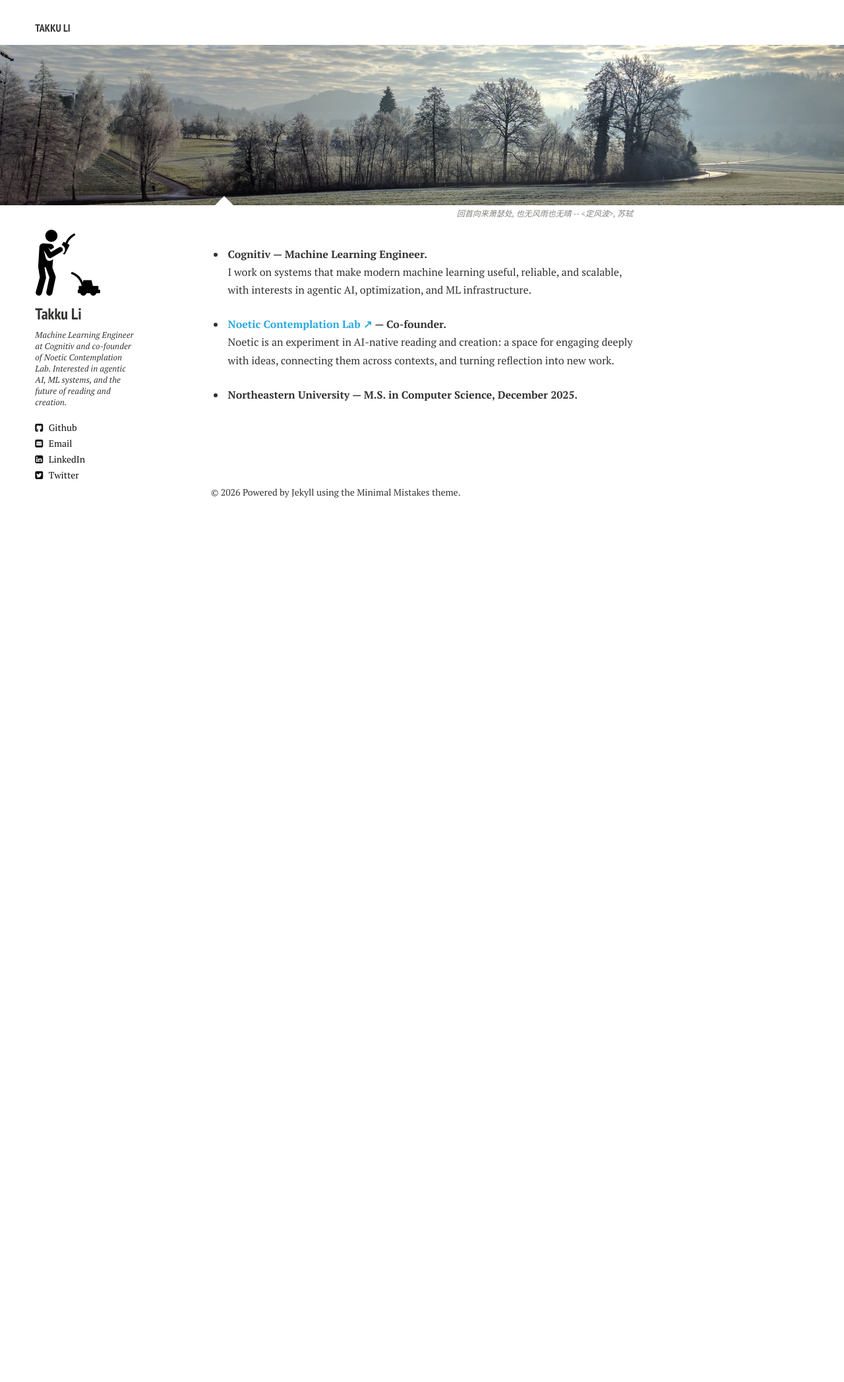
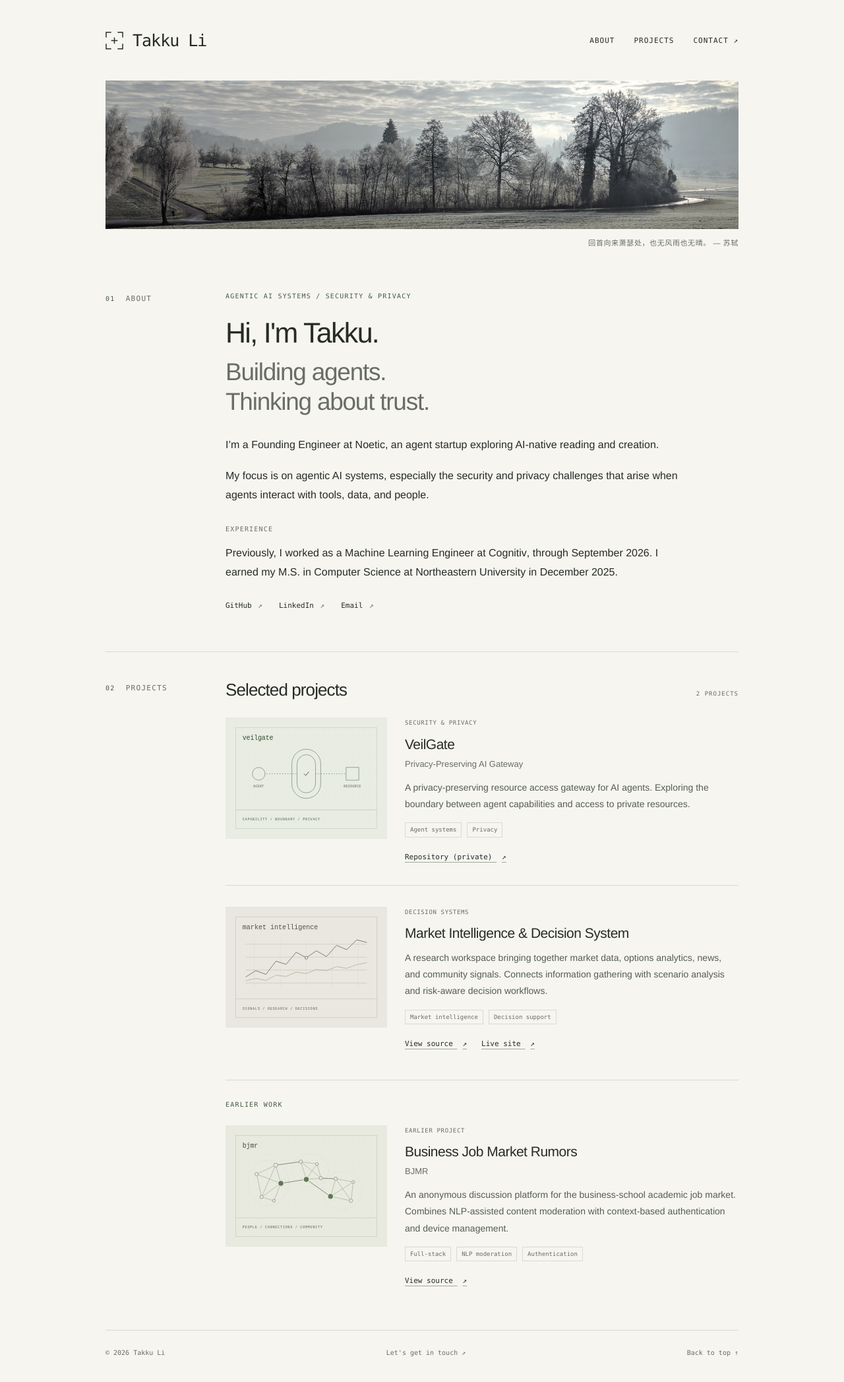
Before and after one commit to takkujunjieli/takkujunjieli.github.io, a Jekyll site: the page built from index.md, in a window 1280 px wide. Shown: the whole page at 66% size. Built offline with Jekyll 4.4.1, drawn with Linux system fonts in a browser that asks for light colours; nearby versions of some CDN libraries; before the commit the page ends 900 px from its top, so only the background shows below that.

Commit message:
Redesign personal homepage around agentic AI systems

```diff
--- a/CNAME
+++ /dev/null
@@ -1 +0,0 @@
-yrf1.github.io
--- a/_config.yml
+++ b/_config.yml
@@ -1,5 +1,5 @@
 title:            Takku Li
-description:      Machine Learning Engineer and co-founder of Noetic Contemplation Lab.
+description:      Building agentic AI systems, with a focus on security and privacy.
 # Your site's domain goes here. Leave localhost server or blank when working locally.
 url:              https://takkujunjieli.github.io
 disqus_shortname: takkujl
@@ -8,12 +8,11 @@ disqus_shortname: takkujl
 owner:
   name:           Takku Li
   avatar:         avatar.svg
-  bio:            Machine Learning Engineer at Cognitiv and co-founder of Noetic Contemplation Lab. Interested in agentic AI, ML systems, and the future of reading and creation.
+  bio:            Founding Engineer at Noetic. Building agentic AI systems, with a focus on security and privacy. Previously a Machine Learning Engineer at Cognitiv, through September 2026.
   # Social networking links are used in author-bio sidebar. Update and remove as you like.
   email: alvinbluy@gmail.com
   linkedin: junjietakkuli
   github: takkujunjieli
-  twitter: alvinli37816599
 # Analytics and webmaster tools stuff goes here
 # google_analytics: UA-52736040-1
 # google_verify:
--- /dev/null
+++ b/_data/projects.yml
@@ -0,0 +1,47 @@
+- title: VeilGate
+  subtitle: Privacy-Preserving AI Gateway
+  category: Security & privacy
+  description: >-
+    A privacy-preserving resource access gateway for AI agents.
+    Exploring the boundary between agent capabilities and access to private resources.
+  url: https://github.com/takkujunjieli/veilgate
+  link_label: Repository (private)
+  image: /images/veilgate-study.svg
+  image_alt: "VeilGate concept: an agent accesses resources through a privacy boundary."
+  archived: false
+  tags:
+    - Agent systems
+    - Privacy
+
+- title: Market Intelligence & Decision System
+  category: Decision systems
+  description: >-
+    A research workspace bringing together market data, options analytics, news,
+    and community signals. Connects information gathering with scenario analysis
+    and risk-aware decision workflows.
+  url: https://github.com/takkujunjieli/noetic-dashboard
+  link_label: View source
+  demo_url: https://takkujunjieli.github.io/noetic-dashboard/
+  image: /images/market-study.svg
+  image_alt: "A conceptual diagram of market signals converging into research and decisions."
+  archived: false
+  tags:
+    - Market intelligence
+    - Decision support
+
+- title: Business Job Market Rumors
+  subtitle: BJMR
+  category: Earlier project
+  description: >-
+    An anonymous discussion platform for the business-school academic job market.
+    Combines NLP-assisted content moderation with context-based authentication
+    and device management.
+  url: https://github.com/takkujunjieli/BJMR
+  link_label: View source
+  image: /images/bjmr-study.svg
+  image_alt: "BJMR social graph: connected people form three communities linked by shared conversations."
+  archived: true
+  tags:
+    - Full-stack
+    - NLP moderation
+    - Authentication
--- /dev/null
+++ b/_includes/project-entry.html
@@ -0,0 +1,20 @@
+<article class="project{% if project.archived %} project-archived{% endif %}">
+  {% if project.image %}
+  <a class="project-image" href="{{ project.url | escape }}" aria-label="Explore {{ project.title | escape }}{% if project.link_label contains 'private' %} (private repository){% endif %}">
+    <img src="{{ project.image | relative_url }}" alt="{{ project.image_alt | escape }}" width="560" height="420" loading="lazy">
+  </a>
+  {% endif %}
+  <div class="project-copy">
+    <p class="project-meta">{{ project.category | escape }}{% if project.role %} <span aria-hidden="true">/</span> {{ project.role | escape }}{% endif %}</p>
+    <h3><a href="{{ project.url | escape }}">{{ project.title | escape }}</a></h3>
+    {% if project.subtitle %}<p class="project-subtitle">{{ project.subtitle | escape }}</p>{% endif %}
+    <p class="project-description">{{ project.description | escape }}</p>
+    <ul class="project-tags" aria-label="Project topics">
+      {% for tag in project.tags %}<li>{{ tag | escape }}</li>{% endfor %}
+    </ul>
+    <div class="project-actions">
+      <a class="project-link" href="{{ project.url | escape }}">{{ project.link_label | escape }} <span aria-hidden="true">↗</span></a>
+      {% if project.demo_url %}<a class="project-link" href="{{ project.demo_url | escape }}">Live site <span aria-hidden="true">↗</span></a>{% endif %}
+    </div>
+  </div>
+</article>
--- /dev/null
+++ b/_layouts/personal.html
@@ -0,0 +1,96 @@
+<!doctype html>
+<html lang="en">
+  <head>
+    <meta charset="utf-8">
+    <meta name="viewport" content="width=device-width, initial-scale=1">
+    <title>{{ page.title | escape }} — Agentic AI Systems</title>
+    <meta name="description" content="{{ page.description | default: site.description | escape }}">
+    <meta name="theme-color" content="#f6f5f0">
+    <link rel="canonical" href="{{ page.url | absolute_url }}">
+    <meta property="og:type" content="website">
+    <meta property="og:title" content="{{ page.title | escape }} — Agentic AI Systems">
+    <meta property="og:description" content="{{ page.description | default: site.description | escape }}">
+    <meta property="og:url" content="{{ page.url | absolute_url }}">
+    <meta name="twitter:card" content="summary_large_image">
+    {% if page.image.feature %}
+      {% assign banner_url = page.image.feature | prepend: '/images/' | relative_url %}
+      <meta property="og:image" content="{{ banner_url | absolute_url }}">
+      <meta property="og:image:alt" content="{{ page.image.alt | escape }}">
+    {% endif %}
+    <link rel="icon" type="image/svg+xml" href="{{ '/images/monogram.svg' | relative_url }}">
+    <link rel="stylesheet" href="{{ '/assets/css/personal.css' | relative_url }}">
+  </head>
+  <body>
+    <a class="skip-link" href="#main">Skip to content</a>
+    <div class="site-shell">
+      <header class="site-header">
+        <a class="wordmark" href="{{ '/' | relative_url }}" aria-label="Takku Li home">
+          <svg class="site-mark" width="27" height="27" viewBox="0 0 28 28" fill="none" aria-hidden="true">
+            <path d="M1 9V1h8M19 1h8v8M27 19v8h-8M9 27H1v-8M9 14h10M14 9v10" stroke="currentColor" stroke-width="1.5"/>
+          </svg>
+          <span>Takku Li</span>
+        </a>
+        <nav aria-label="Main navigation">
+          <a href="#about">About</a>
+          <a href="#projects">Projects</a>
+          <a href="mailto:{{ site.owner.email | escape }}">Contact <span aria-hidden="true">↗</span></a>
+        </nav>
+      </header>
+
+      <main id="main">
+        {% if page.image.feature %}
+        <figure class="hero-image">
+          <img src="{{ banner_url }}" alt="{{ page.image.alt | escape }}" width="1440" height="400" fetchpriority="high" style="object-position: {{ page.image.position | default: 'center' | escape }};">
+          {% if page.image.caption %}<figcaption>{{ page.image.caption | escape }}</figcaption>{% endif %}
+        </figure>
+        {% endif %}
+
+        <section class="about-section" id="about" aria-labelledby="intro-heading">
+          <div class="section-label"><span class="section-number">01</span> About</div>
+          <div class="section-body">
+            <p class="eyebrow">Agentic AI Systems / Security &amp; Privacy</p>
+            <h1 id="intro-heading">Hi, I'm Takku.</h1>
+            <p class="intro-statement">Building agents.<br>Thinking about trust.</p>
+            <div class="biography">{{ content }}</div>
+            <div class="social-links" aria-label="Find me online">
+              <a href="https://github.com/{{ site.owner.github }}">GitHub <span aria-hidden="true">↗</span></a>
+              <a href="https://www.linkedin.com/in/{{ site.owner.linkedin }}/">LinkedIn <span aria-hidden="true">↗</span></a>
+              <a href="mailto:{{ site.owner.email | escape }}">Email <span aria-hidden="true">↗</span></a>
+            </div>
+          </div>
+        </section>
+
+        <section class="projects-section" id="projects" aria-labelledby="projects-heading">
+          <div class="section-label"><span class="section-number">02</span> Projects</div>
+          <div class="section-body">
+            <div class="section-heading">
+              <h2 id="projects-heading">Selected projects</h2>
+              {% assign selected_projects = site.data.projects | where: 'archived', false %}
+              {% assign earlier_projects = site.data.projects | where: 'archived', true %}
+              <span class="project-count">{{ selected_projects | size }} projects</span>
+            </div>
+            <div class="project-list">
+              {% for project in selected_projects %}
+                {% include project-entry.html %}
+              {% endfor %}
+            </div>
+            {% if earlier_projects.size > 0 %}
+            <div class="earlier-projects">
+              <p class="eyebrow">Earlier work</p>
+              {% for project in earlier_projects %}
+                {% include project-entry.html %}
+              {% endfor %}
+            </div>
+            {% endif %}
+          </div>
+        </section>
+      </main>
+
+      <footer class="site-footer">
+        <span>© {{ site.time | date: '%Y' }} Takku Li</span>
+        <a href="mailto:{{ site.owner.email | escape }}">Let's get in touch <span aria-hidden="true">↗</span></a>
+        <a href="#main">Back to top <span aria-hidden="true">↑</span></a>
+      </footer>
+    </div>
+  </body>
+</html>
--- /dev/null
+++ b/assets/css/personal.css
@@ -0,0 +1,128 @@
+:root {
+  color-scheme: light;
+  --paper: #f6f5f0;
+  --ink: #272b26;
+  --muted: #696e64;
+  --rule: #d9dbd1;
+  --accent: #465d44;
+  --mono: "SFMono-Regular", Consolas, "Liberation Mono", monospace;
+  --sans: "Helvetica Neue", Helvetica, Arial, sans-serif;
+}
+
+* { box-sizing: border-box; }
+html { scroll-behavior: smooth; scroll-padding-top: 32px; }
+body { margin: 0; background: var(--paper); color: var(--ink); font-family: var(--sans); -webkit-font-smoothing: antialiased; }
+a { color: inherit; text-underline-offset: 4px; text-decoration-thickness: 1px; }
+a:hover { color: var(--accent); }
+a:focus-visible { outline: 2px solid var(--accent); outline-offset: 6px; border-radius: 1px; }
+::selection { background: #dce3d0; color: #20271f; }
+.site-shell { max-width: 1040px; margin: 0 auto; padding: 0 40px; }
+.skip-link { position: absolute; left: 20px; top: -80px; padding: 12px 18px; background: var(--ink); color: var(--paper); z-index: 5; }
+.skip-link:focus { top: 12px; color: var(--paper); }
+.site-header { display: flex; justify-content: space-between; align-items: center; gap: 24px; min-height: 122px; }
+.wordmark { display: inline-flex; align-items: center; gap: 14px; font-family: var(--mono); font-size: 25px; letter-spacing: -1px; text-decoration: none; }
+.site-mark { flex: 0 0 auto; }
+.site-header nav { display: flex; gap: 29px; }
+.site-header nav a { font-family: var(--mono); font-size: 11px; letter-spacing: 1px; text-transform: uppercase; text-decoration: none; }
+.site-header nav a:hover { text-decoration: underline; }
+.hero-image { margin: 0; }
+.hero-image img { display: block; width: 100%; height: 225px; object-fit: cover; filter: saturate(.5); }
+.hero-image figcaption { color: var(--muted); text-align: right; margin-top: 12px; font-size: 11px; line-height: 1.7; letter-spacing: .6px; }
+.about-section, .projects-section { display: grid; grid-template-columns: 158px minmax(0, 1fr); gap: 24px; }
+.about-section { padding: 62px 0 61px; }
+.section-label { display: flex; align-items: baseline; gap: 16px; padding-top: 3px; font: 11px/1.8 var(--mono); letter-spacing: 1.3px; text-transform: uppercase; color: var(--muted); }
+.section-number { font-size: 10px; color: var(--accent); }
+.eyebrow { margin: 0 0 22px; font: 10px/1.8 var(--mono); letter-spacing: 1.2px; text-transform: uppercase; color: var(--accent); }
+h1 { font-size: clamp(31px, 4vw, 43px); font-weight: 400; letter-spacing: -1.7px; line-height: 1.15; margin: 0 0 13px; }
+.intro-statement { font-size: clamp(26px, 3.4vw, 37px); font-weight: 400; letter-spacing: -1.25px; line-height: 1.2; margin: 0 0 28px; color: var(--muted); }
+.biography { max-width: 690px; font-size: 16px; line-height: 1.85; }
+.biography p { margin: 0 0 17px; }
+.biography strong { font-weight: 500; }
+.biography a { text-decoration-color: #a0ac96; }
+.biography .experience-heading { margin: 28px 0 12px; color: var(--muted); font: 10px/1.8 var(--mono); letter-spacing: 1.2px; text-transform: uppercase; }
+.social-links { display: flex; flex-wrap: wrap; gap: 25px; margin-top: 27px; font: 11px/1.6 var(--mono); }
+.social-links a { text-decoration: none; }
+.social-links a:hover { text-decoration: underline; }
+.social-links span { color: var(--muted); margin-left: 3px; }
+.projects-section { border-top: 1px solid var(--rule); padding: 42px 0 64px; }
+.section-heading { display: flex; align-items: baseline; justify-content: space-between; gap: 16px; margin-bottom: 26px; }
+h2 { font-size: 26px; font-weight: 400; letter-spacing: -.9px; margin: 0; }
+.project-count { color: var(--muted); font: 9px/1.8 var(--mono); letter-spacing: 1px; text-transform: uppercase; white-space: nowrap; }
+.project { display: grid; grid-template-columns: 245px minmax(0, 1fr); gap: 27px; align-items: start; }
+.project + .project { margin-top: 32px; padding-top: 32px; border-top: 1px solid var(--rule); }
+.project-image { display: block; background: #e8e9df; overflow: hidden; }
+.project-image img { display: block; width: 100%; height: auto; aspect-ratio: 4 / 3; object-fit: cover; transition: transform 250ms ease; }
+.project-image:hover img { transform: scale(1.025); }
+.project-meta { margin: 0 0 10px; font: 9px/1.8 var(--mono); letter-spacing: .65px; text-transform: uppercase; color: var(--muted); }
+.project-meta span { padding: 0 6px; }
+h3 { font-size: 21px; font-weight: 500; line-height: 1.3; letter-spacing: -.5px; margin: 0 0 12px; }
+h3 a { text-decoration: none; }
+h3 a:hover { text-decoration: underline; }
+.project-description { font-size: 14px; line-height: 1.8; margin: 0; color: #555d51; }
+.project-subtitle { font-size: 13px; color: var(--muted); line-height: 1.6; margin: -5px 0 12px; }
+.project-actions { display: flex; flex-wrap: wrap; gap: 10px 22px; }
+.earlier-projects { margin-top: 44px; padding-top: 28px; border-top: 1px solid var(--rule); }
+.project-tags { display: flex; flex-wrap: wrap; gap: 8px; padding: 0; margin: 15px 0 20px; list-style: none; }
+.project-tags li { border: 1px solid var(--rule); padding: 4px 7px; color: var(--muted); font: 9px/1.4 var(--mono); }
+.project-link { font: 11px/1.8 var(--mono); text-decoration-color: #a0ac96; }
+.project-link span { padding-left: 8px; }
+.site-footer { display: flex; align-items: center; justify-content: space-between; gap: 16px; border-top: 1px solid var(--rule); padding: 25px 0 35px; font: 10px/1.8 var(--mono); color: var(--muted); }
+.site-footer a { text-decoration: none; }
+.site-footer a:hover { text-decoration: underline; }
+
+@media (max-width: 800px) {
+  .site-shell { padding: 0 28px; }
+  .about-section, .projects-section { grid-template-columns: 100px minmax(0, 1fr); gap: 18px; }
+  .project { grid-template-columns: minmax(150px, .8fr) 1fr; gap: 20px; }
+  .section-heading { flex-wrap: wrap; gap: 8px; }
+}
+
+@media (max-width: 600px) {
+  html { scroll-padding-top: 20px; }
+  .site-shell { padding: 0 22px; }
+  .site-header { min-height: 96px; gap: 12px; }
+  .wordmark { font-size: 21px; gap: 9px; }
+  .site-mark { width: 21px; height: 21px; }
+  .site-header nav { gap: 14px; }
+  .site-header nav a { font-size: 9px; letter-spacing: .4px; }
+  .site-header nav a span { display: none; }
+  .hero-image img { height: 165px; }
+  .hero-image figcaption { font-size: 9px; letter-spacing: 0; }
+  .about-section, .projects-section { grid-template-columns: minmax(0, 1fr); gap: 23px; }
+  .about-section { padding: 35px 0 40px; }
+  .eyebrow { font-size: 9px; letter-spacing: .55px; margin-bottom: 19px; }
+  h1 { font-size: 34px; }
+  .intro-statement { font-size: 29px; }
+  .biography { font-size: 15px; line-height: 1.8; }
+  .social-links { gap: 22px; }
+  .projects-section { padding: 30px 0 40px; }
+  .section-heading { margin-bottom: 22px; }
+  h2 { font-size: 25px; }
+  .project { grid-template-columns: minmax(0, 1fr); gap: 23px; }
+  .project-image img { aspect-ratio: 16 / 10; }
+  .project-meta { font-size: 10px; }
+  h3 { font-size: 23px; }
+  .project-description { font-size: 15px; }
+  .site-footer { flex-wrap: wrap; font-size: 9px; gap: 12px 20px; padding: 22px 0 28px; }
+  .site-footer > span { width: 100%; }
+  .site-footer > a:last-child { margin-left: auto; }
+}
+
+@media (max-width: 360px) {
+  .site-header { flex-direction: column; align-items: flex-start; justify-content: center; gap: 15px; min-height: 112px; }
+  .wordmark { white-space: nowrap; }
+  .site-header nav { gap: 26px; }
+}
+
+@media (prefers-reduced-motion: reduce) {
+  html { scroll-behavior: auto; }
+  .project-image img { transition: none; }
+}
+
+@media print {
+  .site-shell { max-width: none; padding: 0; }
+  .site-header nav, .skip-link, .site-footer > a:last-child { display: none; }
+  .hero-image img { height: 140px; }
+  .about-section { padding: 25px 0; }
+  .project { break-inside: avoid; }
+}
--- a/index.md
+++ b/index.md
@@ -1,23 +1,19 @@
 ---
-layout: home2
+layout: personal
 title: Takku Li
-description: "Machine Learning Engineer and co-founder of Noetic Contemplation Lab."
-tags: [machine learning, agentic AI, Noetic Contemplation Lab]
+description: "Takku Li — building agentic AI systems, with a focus on security and privacy."
+tags: [agentic AI systems, security, privacy, machine learning]
 image:
   feature: trees.jpg
-  title: "回首向来萧瑟处, 也无风雨也无晴 -- <定风波>, 苏轼"
+  alt: "Trees in a quiet valley, with mist over the hills."
+  caption: "回首向来萧瑟处，也无风雨也无晴。 — 苏轼"
+  position: "center 52%"
 ---
 
-<ul class="experience-list">
-  <li>
-    <strong>Cognitiv — Machine Learning Engineer.</strong><br>
-    I work on systems that make modern machine learning useful, reliable, and scalable, with interests in agentic AI, optimization, and ML infrastructure.
-  </li>
-  <li>
-    <strong><a href="https://noetic-contemplation-lab.vercel.app" target="_blank" rel="noopener">Noetic Contemplation Lab ↗</a> — Co-founder.</strong><br>
-    Noetic is an experiment in AI-native reading and creation: a space for engaging deeply with ideas, connecting them across contexts, and turning reflection into new work.
-  </li>
-  <li>
-    <strong>Northeastern University — M.S. in Computer Science, December 2025.</strong>
-  </li>
-</ul>
+I'm a **Founding Engineer at Noetic**, an agent startup exploring AI-native reading and creation.
+
+My focus is on **agentic AI systems**, especially the security and privacy challenges that arise when agents interact with tools, data, and people.
+
+<h2 class="experience-heading">Experience</h2>
+
+Previously, I worked as a **Machine Learning Engineer at Cognitiv**, through September 2026. I earned my **M.S. in Computer Science at Northeastern University** in December 2025.
```
Also changed, not shown: README.md, images/bjmr-study.svg (added), images/market-study.svg (added), images/monogram.svg (added), images/veilgate-study.svg (added).
